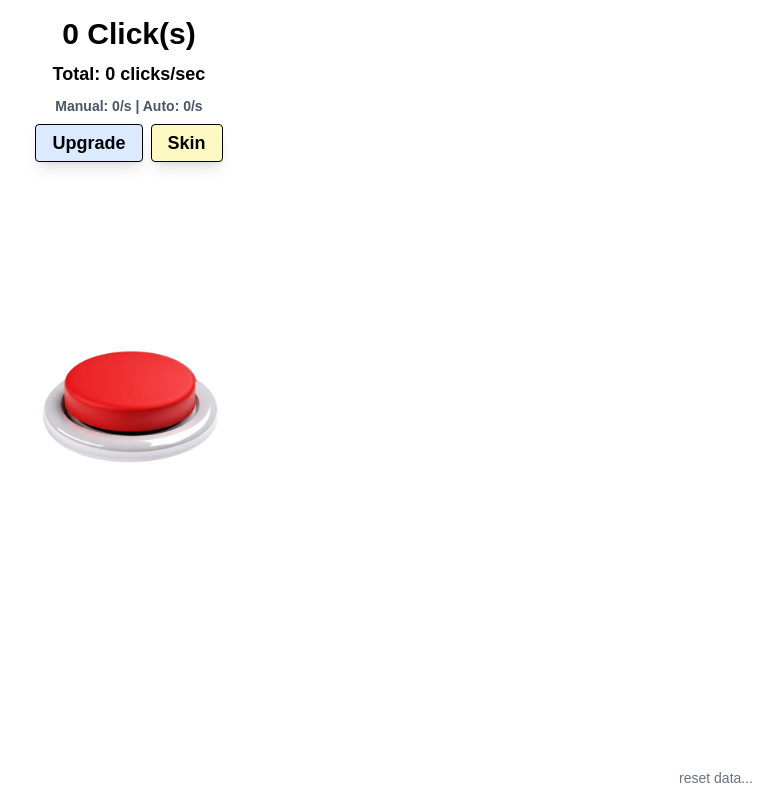
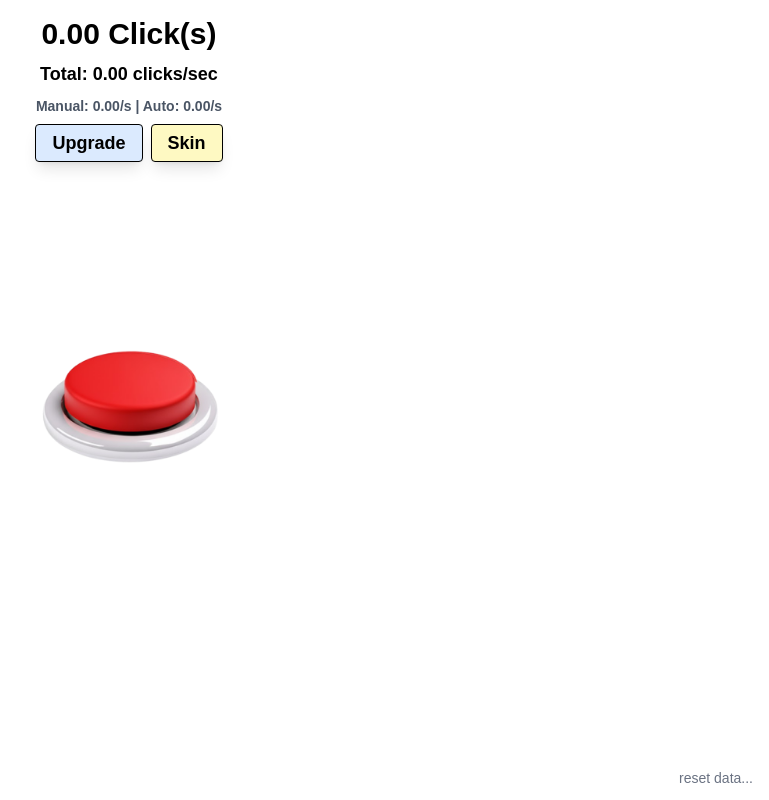
Before and after one commit to TTKTako/ILoveButton, a Next.js app: page / in a window 1280 px wide. Shown: the whole page, without its empty margins (511-1280 px from the left). Built offline with nearby package versions, Linux system fonts and the light colour scheme.

Commit message:
Improve ux quality of life and fix some bug

```diff
--- a/src/app/page.tsx
+++ b/src/app/page.tsx
@@ -83,6 +83,8 @@ export default function Home() {
 
   // Auto-click from upgrades (CPS)
   useEffect(() => {
+    if (upgradeData.length === 0) return; // Wait for upgrade data to load
+
     const totalCPS = calculateTotalCPS(upgrades, upgradeData);
 
     if (totalCPS > 0) {
@@ -179,6 +181,18 @@ export default function Home() {
 
   const totalCPS = calculateTotalCPS(upgrades, upgradeData);
 
+  // Check if any upgrade is affordable
+  const canAffordAnyUpgrade = upgradeData.some((upgrade) => {
+    const currentCount = upgrades[upgrade.id] || 0;
+    const price = calculateUpgradePrice(upgrade.base_price, currentCount);
+    return score >= price;
+  });
+
+  // Check if any skin is affordable
+  const canAffordAnySkin = skinData.some((skin) => {
+    return !purchasedSkins.includes(skin.id) && score >= skin.price;
+  });
+
   return (
     <div className="flex min-h-screen items-center justify-center bg-white flex-col">
       <div className="mb-4 text-4xl font-bold text-black absolute top-4 flex flex-col gap-2 align-center justify-center text-center w-max">
@@ -187,20 +201,26 @@ export default function Home() {
           Total: {formatNumber(totalCPS + clicksPerSec)} clicks/sec
         </h1>
         <div className="text-sm text-gray-600">
-          Manual: {clicksPerSec}/s | Auto: {formatNumber(totalCPS)}/s
+          Manual: {clicksPerSec.toFixed(2)}/s | Auto: {formatNumber(totalCPS)}/s
         </div>
         <div className="flex flex-row gap-2 text-lg justify-center">
           <button
             onClick={() => setIsUpgradeShopOpen(true)}
-            className="shadow-lg px-4 py-1 border rounded text-black text-center bg-blue-100 hover:bg-blue-200 cursor-pointer"
+            className="shadow-lg px-4 py-1 border rounded text-black text-center bg-blue-100 hover:bg-blue-200 cursor-pointer relative"
           >
             Upgrade
+            {canAffordAnyUpgrade && (
+              <span className="absolute -top-1 -right-1 w-3 h-3 bg-red-500 rounded-full animate-pulse"></span>
+            )}
           </button>
           <button
             onClick={() => setIsSkinShopOpen(true)}
-            className="shadow-lg px-4 py-1 border rounded text-black text-center bg-yellow-100 hover:bg-yellow-200 cursor-pointer"
+            className="shadow-lg px-4 py-1 border rounded text-black text-center bg-yellow-100 hover:bg-yellow-200 cursor-pointer relative"
           >
             Skin
+            {canAffordAnySkin && (
+              <span className="absolute -top-1 -right-1 w-3 h-3 bg-red-500 rounded-full animate-pulse"></span>
+            )}
           </button>
         </div>
       </div>
--- a/src/utils/gameStorage.ts
+++ b/src/utils/gameStorage.ts
@@ -95,5 +95,5 @@ export const formatNumber = (num: number): string => {
   if (num >= 1000) {
     return (num / 1000).toFixed(2) + 'K';
   }
-  return Math.floor(num).toString();
+  return num.toFixed(2);
 };
```
